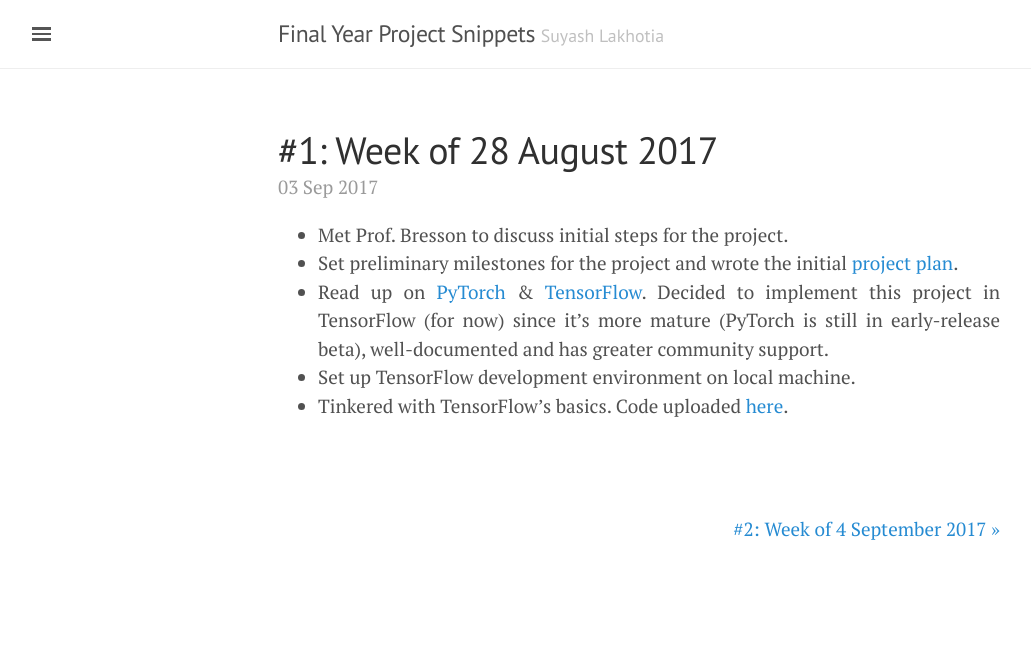
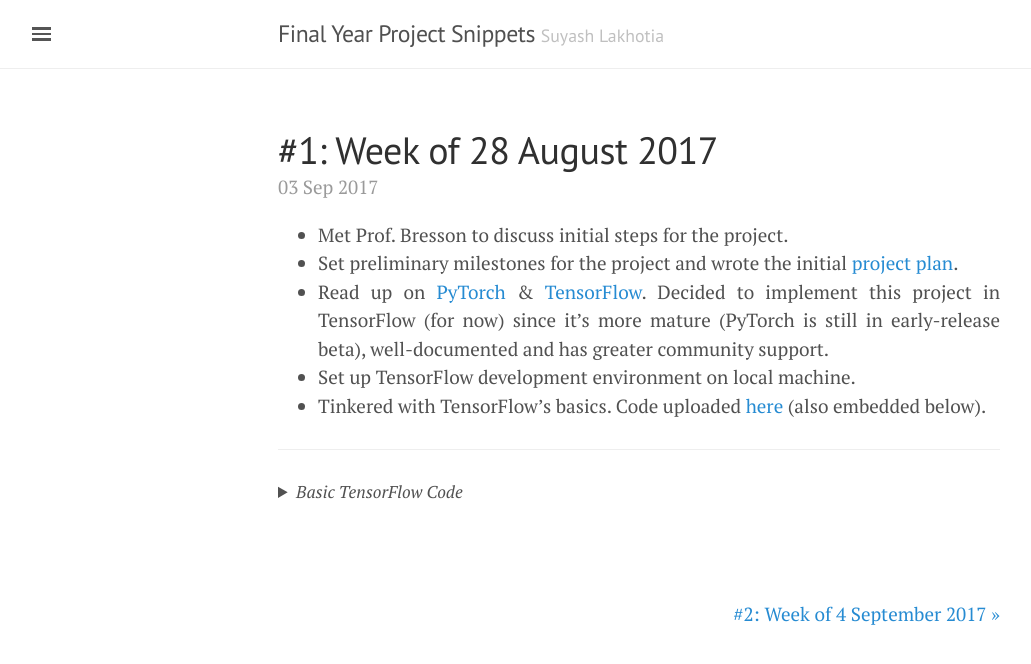
Before and after one commit to SuyashLakhotia/FYPSnippets, a Jekyll site: the page built from _posts/2017-09-03-Week-of-28-August.md, in a window 1280 px wide. Shown: the top 664 px of the page, without its empty margins (1-1032 px from the left). Built offline with Jekyll 4.4.1, drawn with Linux system fonts in a browser that asks for light colours.

Commit message:
Added Embedded Gist

```diff
--- a/_posts/2017-09-03-Week-of-28-August.md
+++ b/_posts/2017-09-03-Week-of-28-August.md
@@ -7,4 +7,11 @@ title: "#1: Week of 28 August 2017"
 - Set preliminary milestones for the project and wrote the initial [project plan]({{ site.url }}{{ site.baseurl }}/public/files/Project%20Plan.pdf).
 - Read up on [PyTorch](http://pytorch.org/) & [TensorFlow](https://www.tensorflow.org/). Decided to implement this project in TensorFlow (for now) since it's more mature (PyTorch is still in early-release beta), well-documented and has greater community support.
 - Set up TensorFlow development environment on local machine.
-- Tinkered with TensorFlow's basics. Code uploaded [here](https://gist.github.com/SuyashLakhotia/2bd8906d245fe24c36c976d05df6e3f6).
+- Tinkered with TensorFlow's basics. Code uploaded [here](https://gist.github.com/SuyashLakhotia/2bd8906d245fe24c36c976d05df6e3f6) (also embedded below).
+
+---
+
+<details>
+  <summary>Basic TensorFlow Code</summary>
+  <script src="https://gist.github.com/SuyashLakhotia/2bd8906d245fe24c36c976d05df6e3f6.js"></script>
+</details>
```
